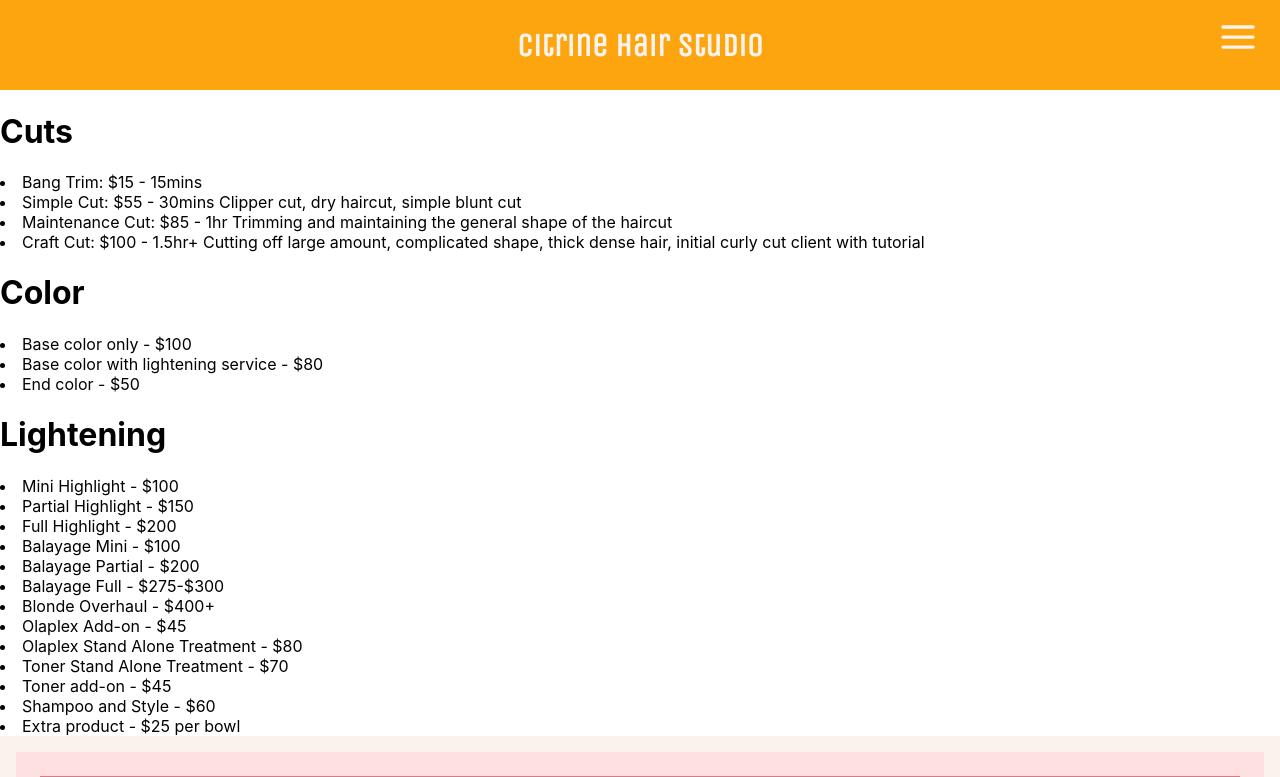
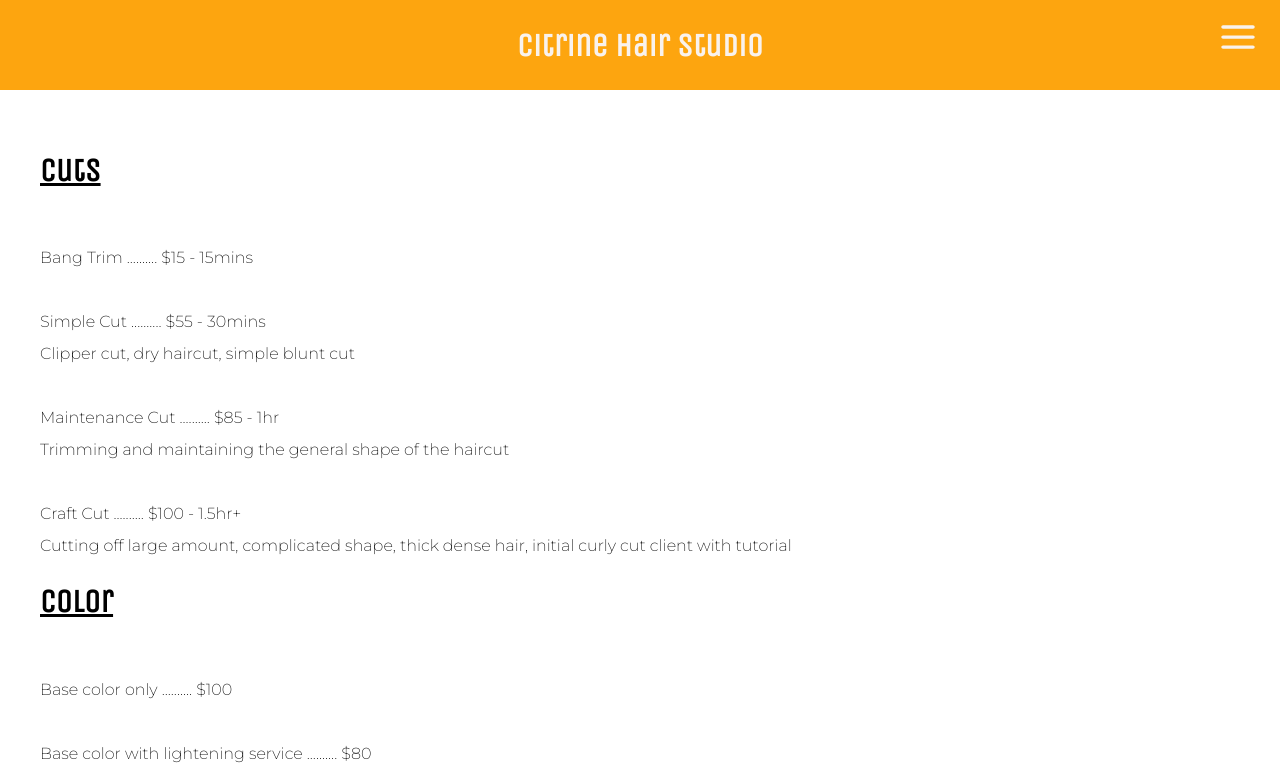
Before and after one commit to LaurieLonecrow/Citirine-Next, a Next.js app: page /services in a window 1280 px wide. Shown: the top 777 px of the page. Built offline with nearby package versions, Linux system fonts and the light colour scheme; a web font is replaced by a local one.

Commit message:
feat: Prices styling

```diff
--- /dev/null
+++ b/components/Prices/PricesStyles.js
@@ -0,0 +1,36 @@
+import styled from "styled-components";
+
+export const Container = styled.div`
+padding: 40px;
+// text-align: center;
+
+@media screen and (max-width: 576px) {
+    padding: 20px;
+}
+`;
+
+export const Content = styled.div`
+
+`;
+
+export const PriceHeader = styled.h1`
+font-family: Unica One, sans-serif;
+text-decoration: underline;
+`;
+
+export const PriceListItem = styled.li`
+font-family: Montserrat, sans-serif;
+line-height: 2rem;
+list-style: none;
+padding-top: 2rem;
+width: fit-content;
+white-space: pre-line;
+
+    @media screen and (max-width: 576px) {
+    font-size: 1.25rem;
+    text-align: left;
+    }
+
+
+
+`;
--- a/components/Prices/index.js
+++ b/components/Prices/index.js
@@ -1,15 +1,15 @@
 import React from 'react';
-
+import { Container, Content, PriceHeader, PriceListItem } from './PricesStyles';
 const Prices = ({pricing}) => {
   return (
-      <>
+      <Container>
   {pricing.map((each,id) => (
     <>
-    <h1 key={id}>{each.name}</h1>
-    {each.services.map((service, id)=> <li key={id}>{service}</li>)}
+    <PriceHeader key={id}>{each.name}</PriceHeader>
+    {each.services.map((service, id)=> <PriceListItem key={id}>{service}</PriceListItem>)}
     </>
   ))}
-  </>
+  </Container>
   )
 };
 
--- a/constants/constants.js
+++ b/constants/constants.js
@@ -23,39 +23,39 @@
 export const pricing = [
     {   name:'Cuts',
         services:[
-       `Bang Trim: $15 - 15mins`,
-       `Simple Cut: $55 - 30mins
+       `Bang Trim .......... $15 - 15mins`,
+       `Simple Cut .......... $55 - 30mins
         Clipper cut, dry haircut, simple blunt cut`,
-       `Maintenance Cut: $85 - 1hr
+       `Maintenance Cut .......... $85 - 1hr
         Trimming and maintaining the general shape of the haircut`,
-       `Craft Cut: $100 - 1.5hr+
+       `Craft Cut .......... $100 - 1.5hr+
         Cutting off large amount, complicated shape, thick dense hair, initial curly cut client with tutorial`,
        ],
     },
     {
         name:'Color',
         services: [
-           `Base color only - $100`,
-           `Base color with lightening service - $80`,
-           `End color - $50`,
+           `Base color only .......... $100`,
+           `Base color with lightening service .......... $80`,
+           `End color .......... $50`,
        ],
     },
     {
         name:'Lightening',
         services:[
-        `Mini Highlight - $100`,
-        `Partial Highlight - $150`,
-        `Full Highlight - $200`,
-        `Balayage Mini - $100`,
-        `Balayage Partial - $200`,
-        `Balayage Full - $275-$300`,
-        `Blonde Overhaul - $400+`,
-        `Olaplex Add-on - $45`,
-        `Olaplex Stand Alone Treatment - $80`,
-        `Toner Stand Alone Treatment - $70`,
-        `Toner add-on - $45`,
-        `Shampoo and Style - $60`,
-        `Extra product - $25 per bowl`,
+        `Mini Highlight .......... $100`,
+        `Partial Highlight .......... $150`,
+        `Full Highlight .......... $200`,
+        `Balayage Mini .......... $100`,
+        `Balayage Partial .......... $200`,
+        `Balayage Full .......... $275-$300`,
+        `Blonde Overhaul .......... $400+`,
+        `Olaplex Add-on .......... $45`,
+        `Olaplex Stand Alone Treatment .......... $80`,
+        `Toner Stand Alone Treatment .......... $70`,
+        `Toner add-on .......... $45`,
+        `Shampoo and Style .......... $60`,
+        `Extra product .......... $25 per bowl`,
        ]
     },
 ]
```
